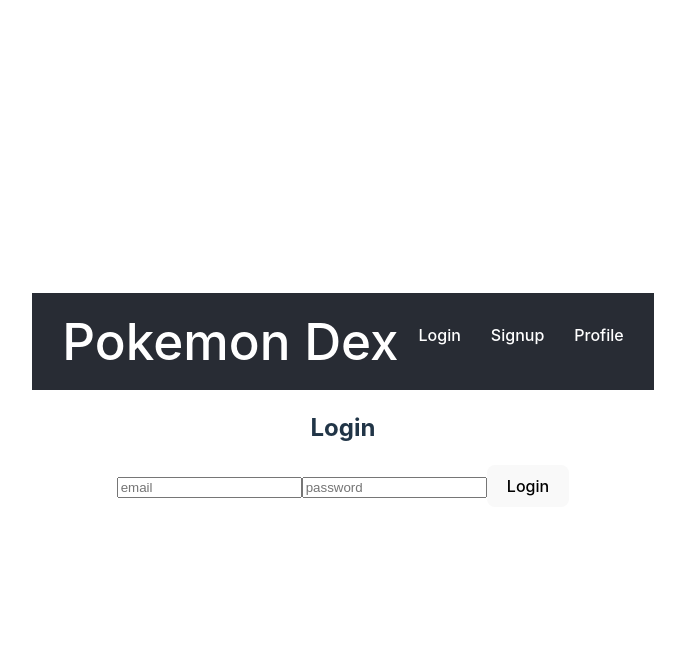
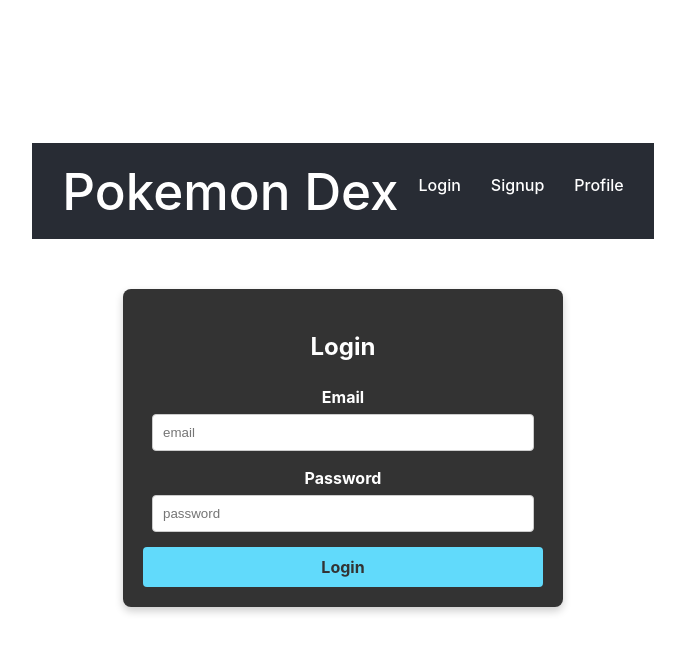
Before and after one commit to sungho-heo/-poke-dex-frontend-and-another-web-apps, a React (Vite) app in the folder pokemon-dex/: page /login in a window 1280 px wide. Shown: the top 652 px of the page, without its empty margins (297-982 px from the left). Built offline with nearby package versions, Linux system fonts and the light colour scheme.

Commit message:
login page css update

```diff
--- a/pokemon-dex/src/App.tsx
+++ b/pokemon-dex/src/App.tsx
@@ -48,7 +48,7 @@
     -moz-osx-font-smoothing: grayscale;
   }
   #root{
-      max-width: 1280px;
+    max-width: 1280px;
     margin: 0 auto;
     padding: 2rem;
     text-align: center;
@@ -85,4 +85,8 @@
   }
 `;
 
+const Main = styled.main`
+  padding: 20px;
+`;
+
 export default App;
--- a/pokemon-dex/src/components/Login.tsx
+++ b/pokemon-dex/src/components/Login.tsx
@@ -1,6 +1,53 @@
 import React, { useState } from "react";
+import styled from "styled-components";
 import { useMutation } from "@tanstack/react-query";
 import { login, LoginParams, AuthResponse } from "../api/auth";
+
+// css
+const LoginContainer = styled.div`
+  max-width: 400px;
+  margin: 50px auto;
+  padding: 20px;
+  background: #333;
+  border-radius: 8px;
+  box-shadow: 0 4px 8px rgba(0, 0, 0, 0.2);
+  color: white;
+`;
+
+const Title = styled.h2`
+  margin-bottom: 20px;
+`;
+const FormGroup = styled.div`
+  margin-bottom: 15px;
+`;
+
+const Label = styled.label`
+  display: block;
+  margin-bottom: 5px;
+  font-weight: bold;
+`;
+
+const Input = styled.input`
+  width: 90%;
+  padding: 10px;
+  border: 1px solid #ccc;
+  border-radius: 4px;
+`;
+
+const Button = styled.button`
+  width: 100%;
+  padding: 10px;
+  background-color: #61dafb;
+  border: none;
+  border-radius: 4px;
+  color: #333;
+  font-weight: bold;
+  cursor: pointer;
+
+  &:hover {
+    background-color: #21a1f1;
+  }
+`;
 
 const Login: React.FC = () => {
   const [email, setEmail] = useState("");
@@ -15,26 +62,32 @@
   };
 
   return (
-    <div>
-      <h2>Login</h2>
+    <LoginContainer>
+      <Title>Login</Title>
       <form onSubmit={handleSubmit}>
-        <input
+        <FormGroup>
+          <Label htmlFor="email">Email</Label>
+          <Input
             type="email"
             placeholder="email"
             value={email}
             onChange={(e) => setEmail(e.target.value)}
           />
-        <input
+        </FormGroup>
+        <FormGroup>
+          <Label htmlFor="password">Password</Label>
+          <Input
             type="password"
             placeholder="password"
             value={password}
             onChange={(e) => setPassword(e.target.value)}
           />
-        <button type="submit">Login</button>
+        </FormGroup>
+        <Button type="submit">Login</Button>
       </form>
       {mutation.isError && <p>Error: {mutation.error.message}</p>}
       {mutation.isSuccess && <p>Login successful!</p>}
-    </div>
+    </LoginContainer>
   );
 };
 
--- a/pokemon-dex/src/components/Signup.tsx
+++ b/pokemon-dex/src/components/Signup.tsx
@@ -18,7 +18,7 @@
 
   return (
     <div>
-      <h2>Join</h2>
+      <h2>Signup</h2>
       <form onSubmit={handleSubmit}>
         <input
           type="text"
@@ -38,10 +38,10 @@
           value={password}
           onChange={(e) => setPassword(e.target.value)}
         />
-        <button type="submit">Join</button>
+        <button type="submit">Signup</button>
       </form>
       {mutation.isError && <p>Error: {mutation.error.message}</p>}
-      {mutation.isSuccess && <p>Join successful!</p>}
+      {mutation.isSuccess && <p>Signup successful!</p>}
     </div>
   );
 };
```
Lines whose indentation alone changed are shown as unchanged.
